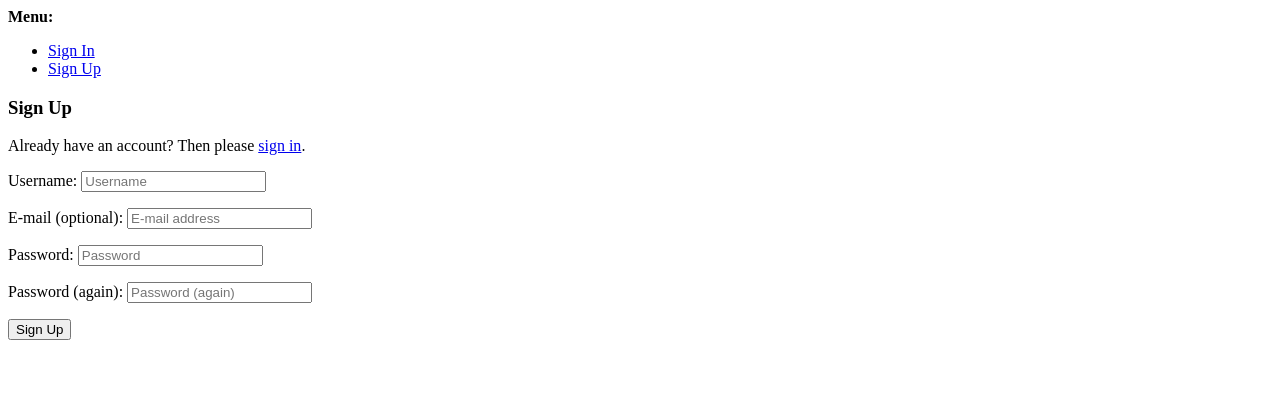
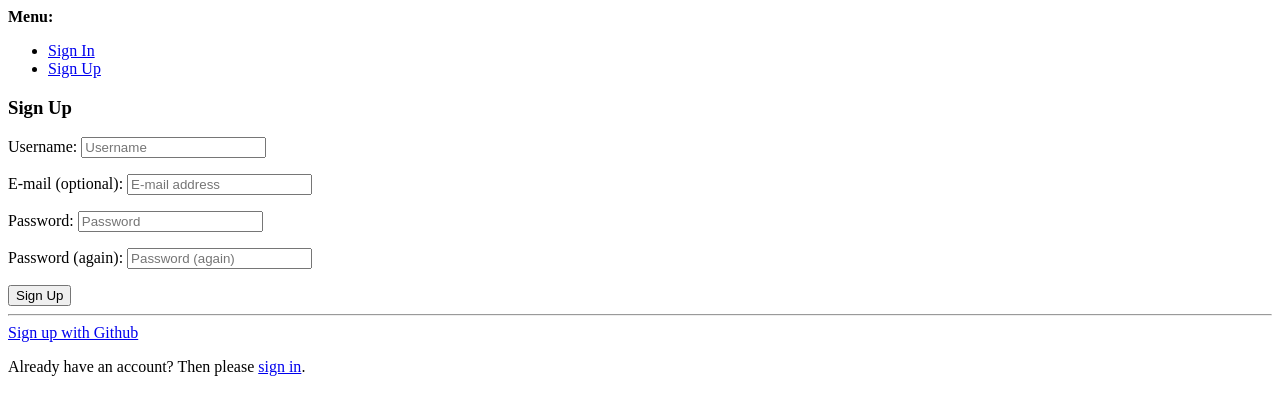
Before and after one commit to ykdojo/csqa, a Django app: page /accounts/signup/ in a window 1280 px wide. Shown: the top 415 px of the page. Run offline with Django 3.2, Linux system fonts and the light colour scheme; some libraries are stand-ins or nearby versions.

Commit message:
Github oauth added

```diff
--- a/templates/account/signup.html
+++ b/templates/account/signup.html
@@ -1,10 +1,10 @@
 {% extends "account/base.html" %}
+{% load account socialaccount %}
+{% block content %}
+<div class="col-md-12">
+  <h3 class="text-center">Sign Up</h3>
 
-{% block content %}
-<h3>Sign Up</h3>
-
-<p class="text-secondary">Already have an account? Then please <a href="{{ login_url }}">sign in</a>.</p>
-
+  <div class="col-md-12 py-3">
       <form class="signup" id="signup_form" method="post" action="{% url 'account_signup' %}">
       {% csrf_token %}
       {{ form.as_p }}
@@ -13,5 +13,12 @@
       {% endif %}
       <button type="submit" class="btn btn-primary">Sign Up</button>
     </form>
+  </div>
+  <hr>
+  <a href="http://127.0.0.1:8000/accounts/github/login/?process=login" class="btn btn-secondary form-control my-3"><i class="fab fa-github"></i> Sign up with Github</a>
+  <p class="text-secondary text-center">Already have an account? Then please <a href="{{ login_url }}">sign in</a>.</p>
+</div>
+{% endblock %}
 
-{% endblock %}
+
+<!-- http://127.0.0.1:8000/accounts/github/login/?process=login
--- a/templates/base.html
+++ b/templates/base.html
@@ -3,6 +3,7 @@
 <html>
     <head>
         <meta name="viewport" content="width=device-width, initial-scale=1">
+        <link rel="stylesheet" href="https://cdnjs.cloudflare.com/ajax/libs/font-awesome/5.13.0/css/all.min.css">
         <link rel="stylesheet" href="https://stackpath.bootstrapcdn.com/bootstrap/4.4.1/css/bootstrap.min.css" integrity="sha384-Vkoo8x4CGsO3+Hhxv8T/Q5PaXtkKtu6ug5TOeNV6gBiFeWPGFN9MuhOf23Q9Ifjh" crossorigin="anonymous">
         <link rel="stylesheet" href="{% static 'style.css' %}">
         <script src="https://cdn.jsdelivr.net/npm/axios/dist/axios.min.js"></script>
```
Also changed, not shown: csqa_project/settings.py (+11 -14 lines), 3 other files. Lines whose indentation alone changed are shown as unchanged.
